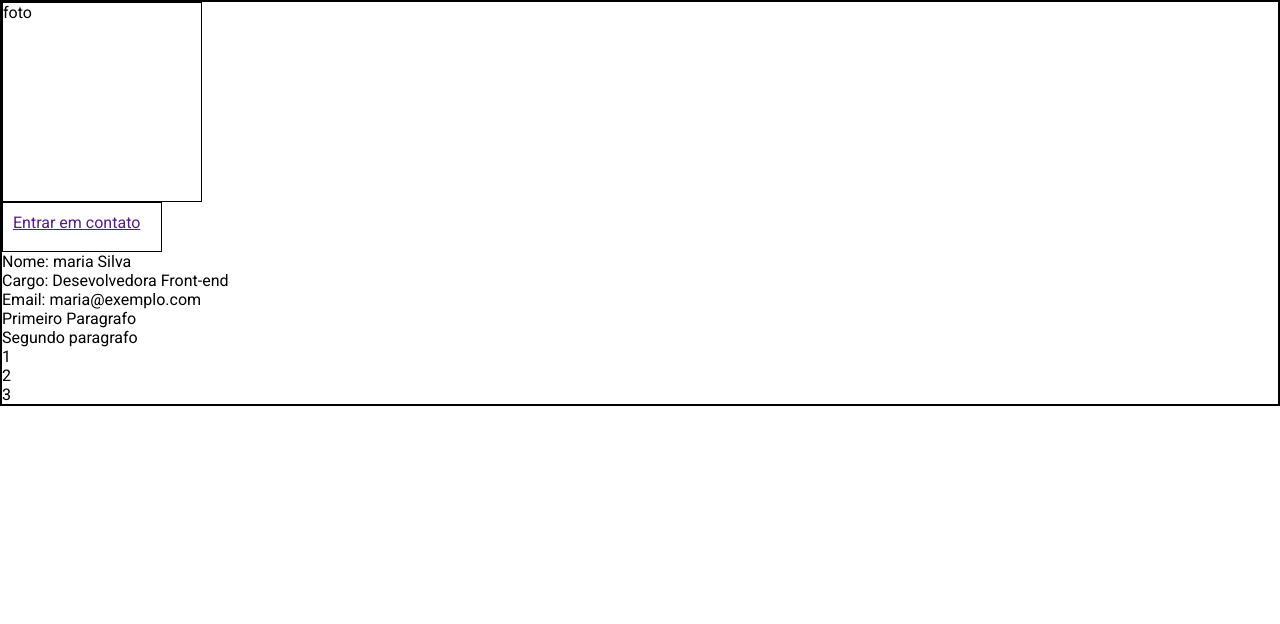
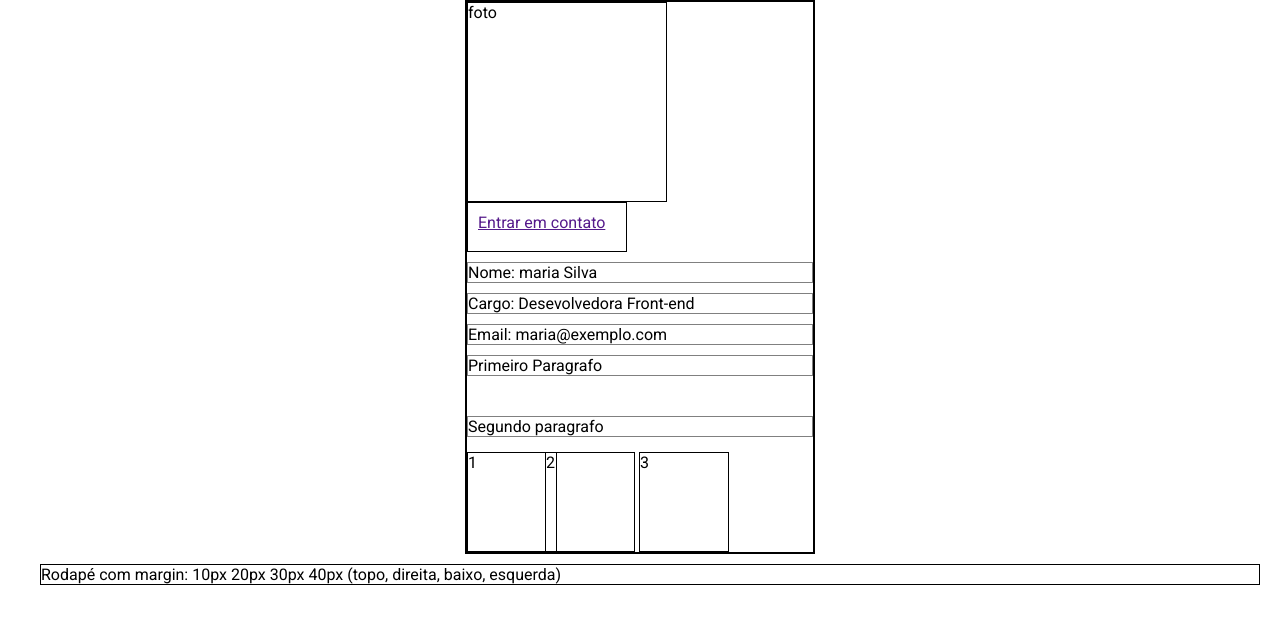
Before and after one commit to brunoalexandre1/slaman3, a plain HTML site: page index.html in a window 1280 px wide. Drawn offline with Linux system fonts and the light colour scheme.

Commit message:
olheOcodigo

```diff
--- a/index.html
+++ b/index.html
@@ -13,18 +13,21 @@
     <main>
         <p class="RG">foto</p>
         <div> <a href="">Entrar em contato</a> </div>
-        <div>
+        <div class="slaman">
             <p>Nome: maria Silva</p>
             <p>Cargo: Desevolvedora Front-end</p>
             <p>Email: maria@exemplo.com</p>
         </div>
         <div class="PenaDeMorte">Primeiro Paragrafo</div>
-        <div class="PenaDeMorte">Segundo paragrafo</div>
+        <div class="sentencaDeMorte">Segundo paragrafo</div>
         <section>
             <div class="numeral1">1</div>
             <div class="numeral2">2</div>
             <div class="numeral1">3</div>
         </section>
     </main>
+    <footer>
+        <p>Rodapé com margin: 10px 20px 30px 40px (topo, direita, baixo, esquerda)</p>
+    </footer>
 </body>
 </html>
--- a/style.css
+++ b/style.css
@@ -7,6 +7,8 @@
 
 main{
     border: 2px solid black;
+    width: 350px;
+    margin-inline: auto;
 }
 
 .RG{
@@ -23,3 +25,36 @@ a{
     padding-top: 10px;
     padding-left: 10px;
 }
+
+.numeral1, .numeral2{
+    display: inline-block;
+    border: 1px solid black;
+    width: 90px;
+    height: 100px;
+}
+.numeral2{
+    margin-left: -16px;
+}
+
+footer{
+    border: 1px solid black;
+    margin: 10px 20px 30px 40px;
+}
+
+.slaman > p{
+    margin-top: 10px;
+    border: 1px solid gray;
+}
+
+.PenaDeMorte{
+    margin-top: 10px;
+    margin-bottom: 40px;
+    border: 1px solid gray;
+}
+
+.sentencaDeMorte{
+    margin-top: 20px;
+    border: 1px solid gray;
+    margin-bottom: 15px;
+
+}
```
